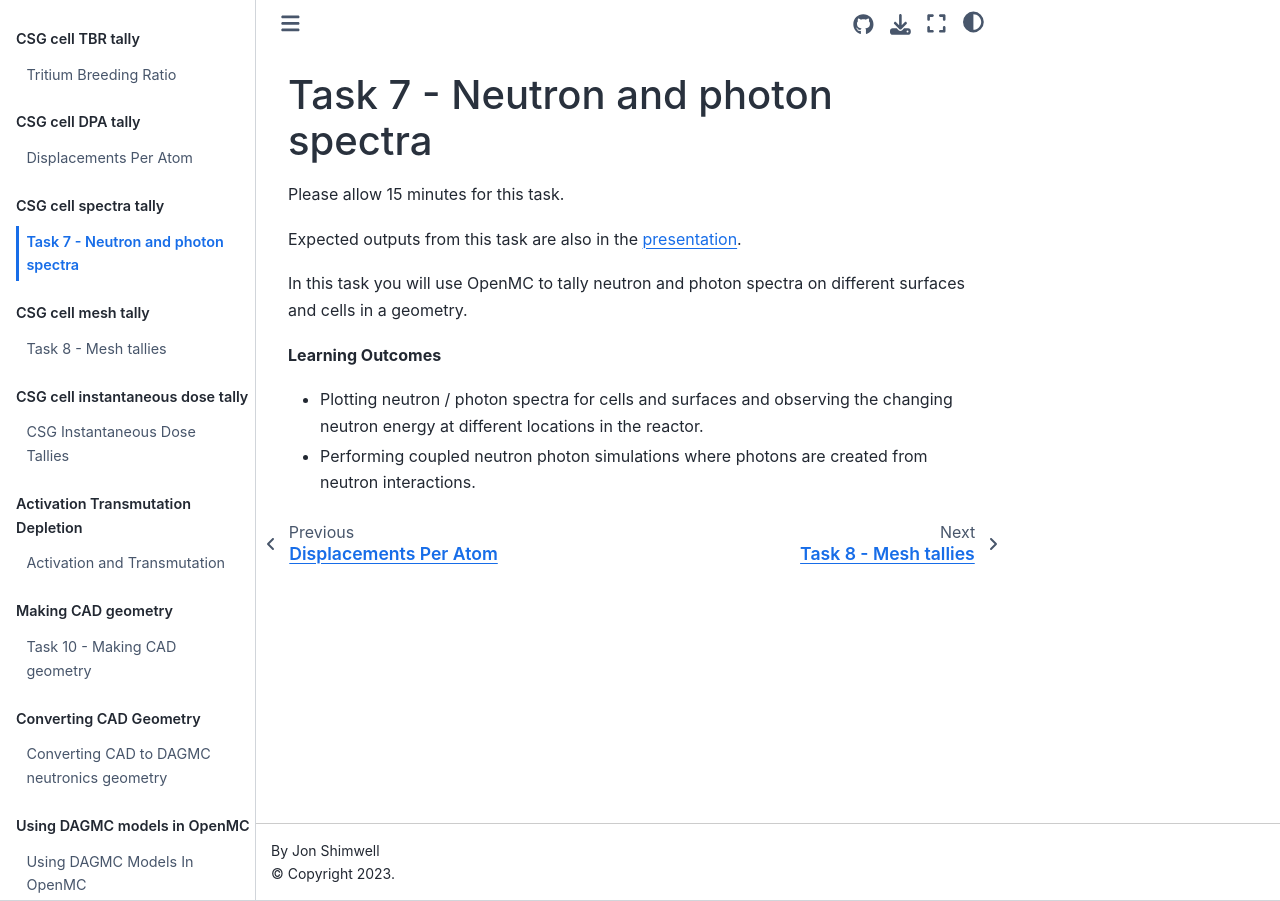
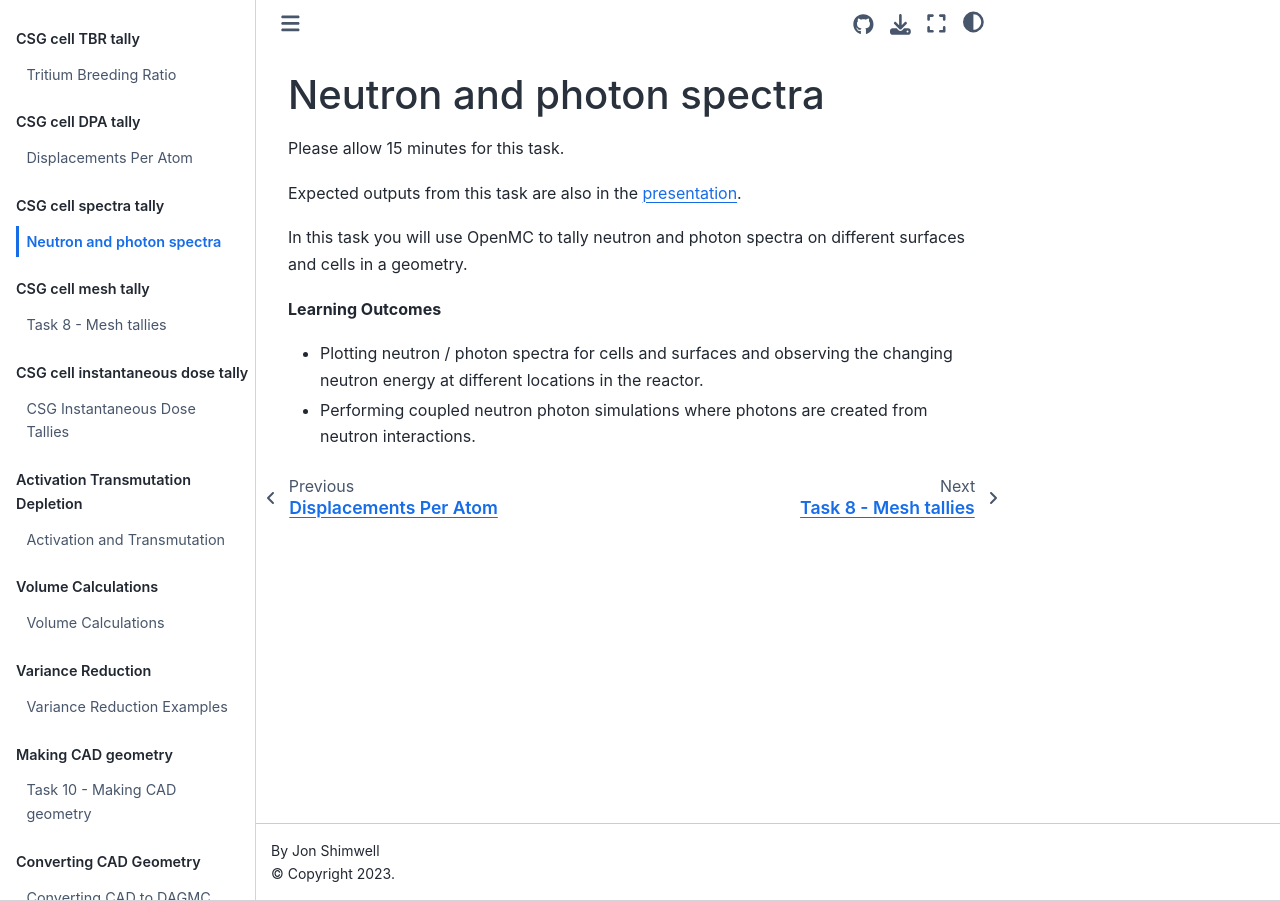
Before and after one commit to fusion-energy/neutronics-workshop, a Jupyter Book: the page built from tasks/task_07_CSG_cell_tally_spectra/README.md, in a window 1280 px wide. Built offline with Jupyter Book 1.0.4 settings and Sphinx 7.4.7 and the Sphinx Book theme 1.1.4, drawn with Linux system fonts in a browser that asks for light colours; pages that are not in the unit, such as notebooks, are missing from menus.

Commit message:
myst warnings

```diff
--- a/tasks/task_07_CSG_cell_tally_spectra/README.md
+++ b/tasks/task_07_CSG_cell_tally_spectra/README.md
@@ -1,5 +1,5 @@
 
-## Task 7 - Neutron and photon spectra
+# Neutron and photon spectra
 
 Please allow 15 minutes for this task.
 
--- /dev/null
+++ b/tasks/task_13_volume_calculations/README.md
@@ -0,0 +1,3 @@
+# Volume Calculations
+
+TODO add general description of tasks
--- a/tasks/task_14_variance_reduction/README.md
+++ b/tasks/task_14_variance_reduction/README.md
@@ -1,4 +1,4 @@
-Varience reduction examples
+# Variance Reduction Examples
 
 Currently OpenMC supports two types of variance reduction.
 A detailed description of each method can be found in the [documentation](https://docs.openmc.org/en/stable/methods/neutron_physics.html?highlight=survival#variance-reduction-techniques).
```
Also changed, not shown: 2 other files.
